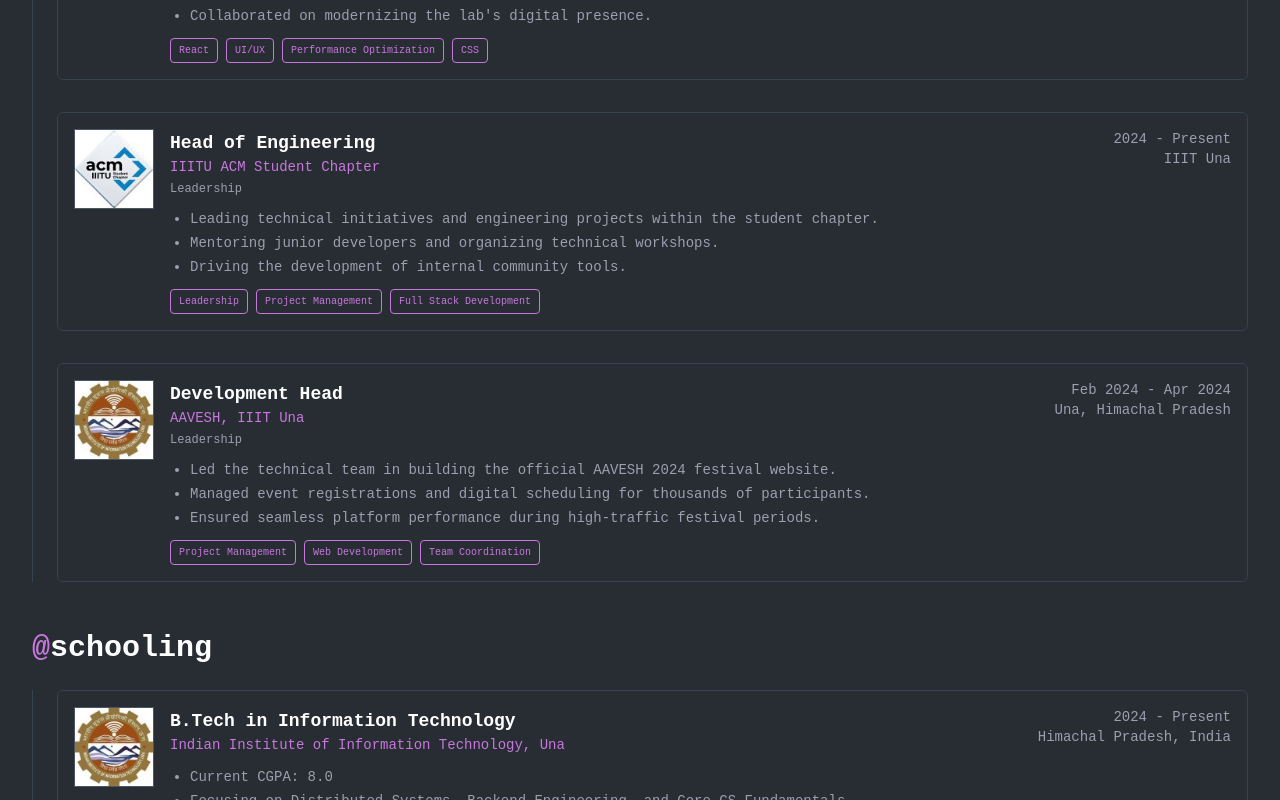
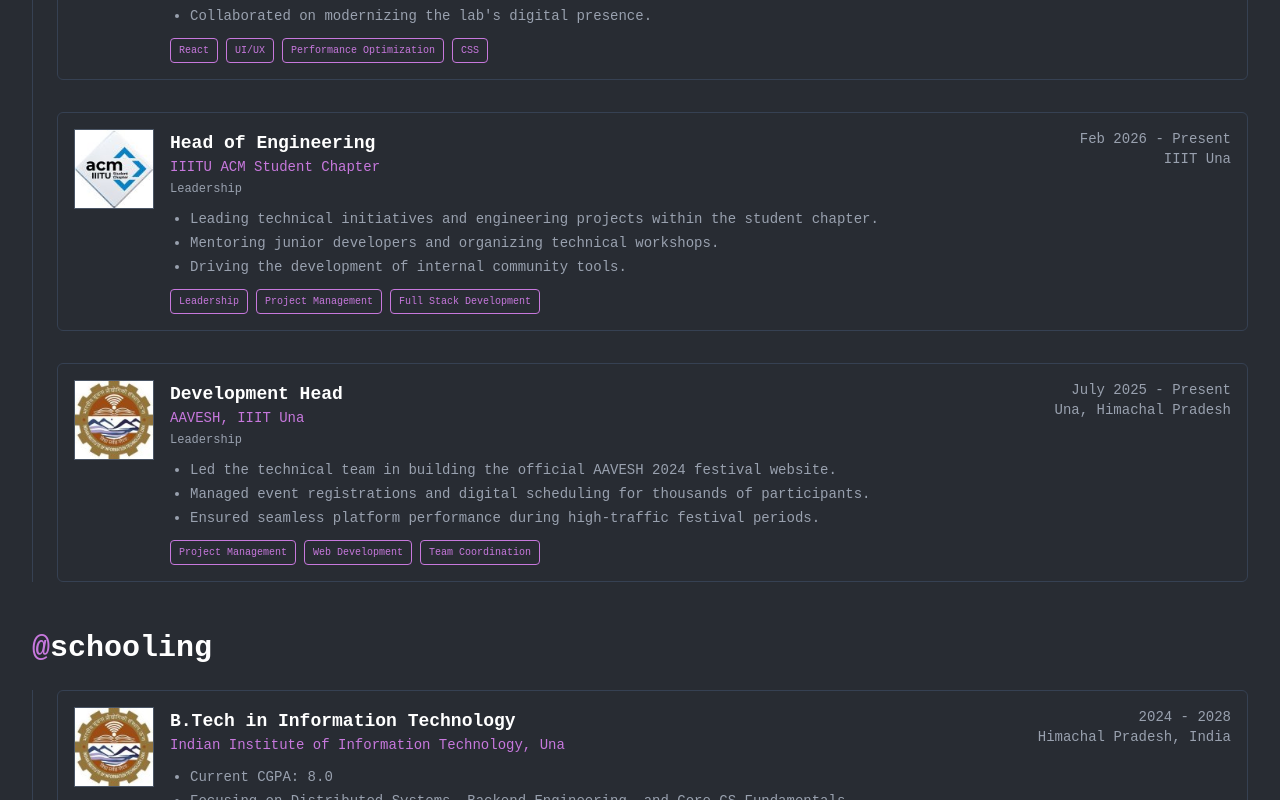
Before and after one commit to DSingh0304/Portfolio-Website, a React (Vite) app in the folder Portfolio/: page /experience in a window 1280 px wide. Shown: the part 1420-2220 px from the top of the page. Built offline with nearby package versions, Linux system fonts and the light colour scheme.

Commit message:
feat: update work experience and education periods for accuracy

```diff
--- a/Portfolio/src/data/experienceData.js
+++ b/Portfolio/src/data/experienceData.js
@@ -93,7 +93,7 @@ export const workExperience = [
     id: "exp-acm",
     organization: "IIITU ACM Student Chapter",
     role: "Head of Engineering",
-    period: "2024 - Present",
+    period: "Feb 2026 - Present",
     location: "IIIT Una",
     employmentType: "Leadership",
     summary: [
@@ -111,7 +111,7 @@ export const workExperience = [
     id: "exp-aavesh",
     organization: "AAVESH, IIIT Una",
     role: "Development Head",
-    period: "Feb 2024 - Apr 2024",
+    period: "July 2025 - Present",
     location: "Una, Himachal Pradesh",
     employmentType: "Leadership",
     summary: [
@@ -132,7 +132,7 @@ export const education = [
     id: "edu-1",
     organization: "Indian Institute of Information Technology, Una",
     role: "B.Tech in Information Technology",
-    period: "2024 - Present",
+    period: "2024 - 2028",
     location: "Himachal Pradesh, India",
     summary: [
       "Current CGPA: 8.0",
@@ -147,7 +147,7 @@ export const education = [
     id: "edu-2",
     organization: "City Montessori School, Lucknow",
     role: "High School (CISCE)",
-    period: "2022 - 2023",
+    period: "2021 - 2023",
     location: "Lucknow, India",
     summary: [
       "Percentage: 92%",
```
